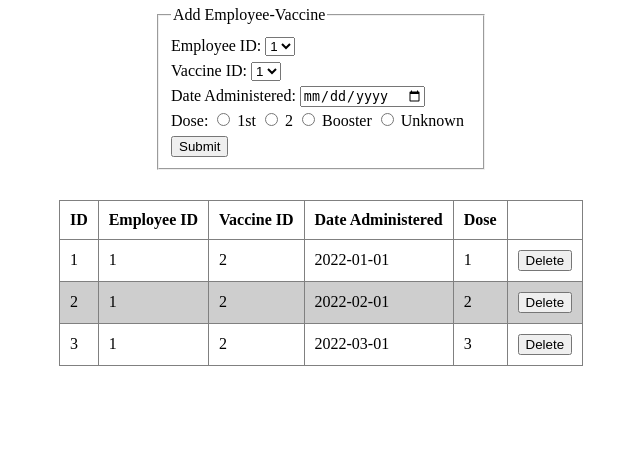
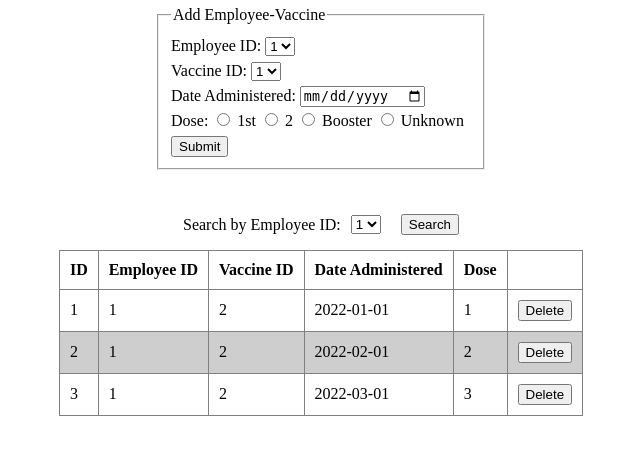
Before and after one commit to reillkel/Vaccine-Mandate-Database, a Flask app: page /employees_vaccines in a window 1280 px wide. Shown: the part 132-587 px from the top of the page, without its empty margins (319-959 px from the left). Run offline with Flask 2, Linux system fonts and the light colour scheme; some libraries are stand-ins or nearby versions.

Commit message:
add search

```diff
--- a/static/css/global.css
+++ b/static/css/global.css
@@ -54,3 +54,10 @@ body {
 .entity-table tr:nth-child(even) {
     background-color: #cecece;
 }
+
+#search-form {
+    display: flex;
+    justify-content: center;
+    align-items: center;
+    gap: 10px;
+}
--- a/templates/employees_vaccines.html
+++ b/templates/employees_vaccines.html
@@ -36,6 +36,14 @@
         <input type="submit" id="emp_vacc-submit">
     </fieldset>
 </form>
+<form id="search-form">
+    <p>Search by Employee ID: </p>
+    <select name="id">
+        <option value="1">1</option>
+    </select>
+    <br>
+    <input type="submit" value="Search" id="search-submit">
+</form>
 <table class="entity-table">
     <thead>
         <th>ID</th>
```
